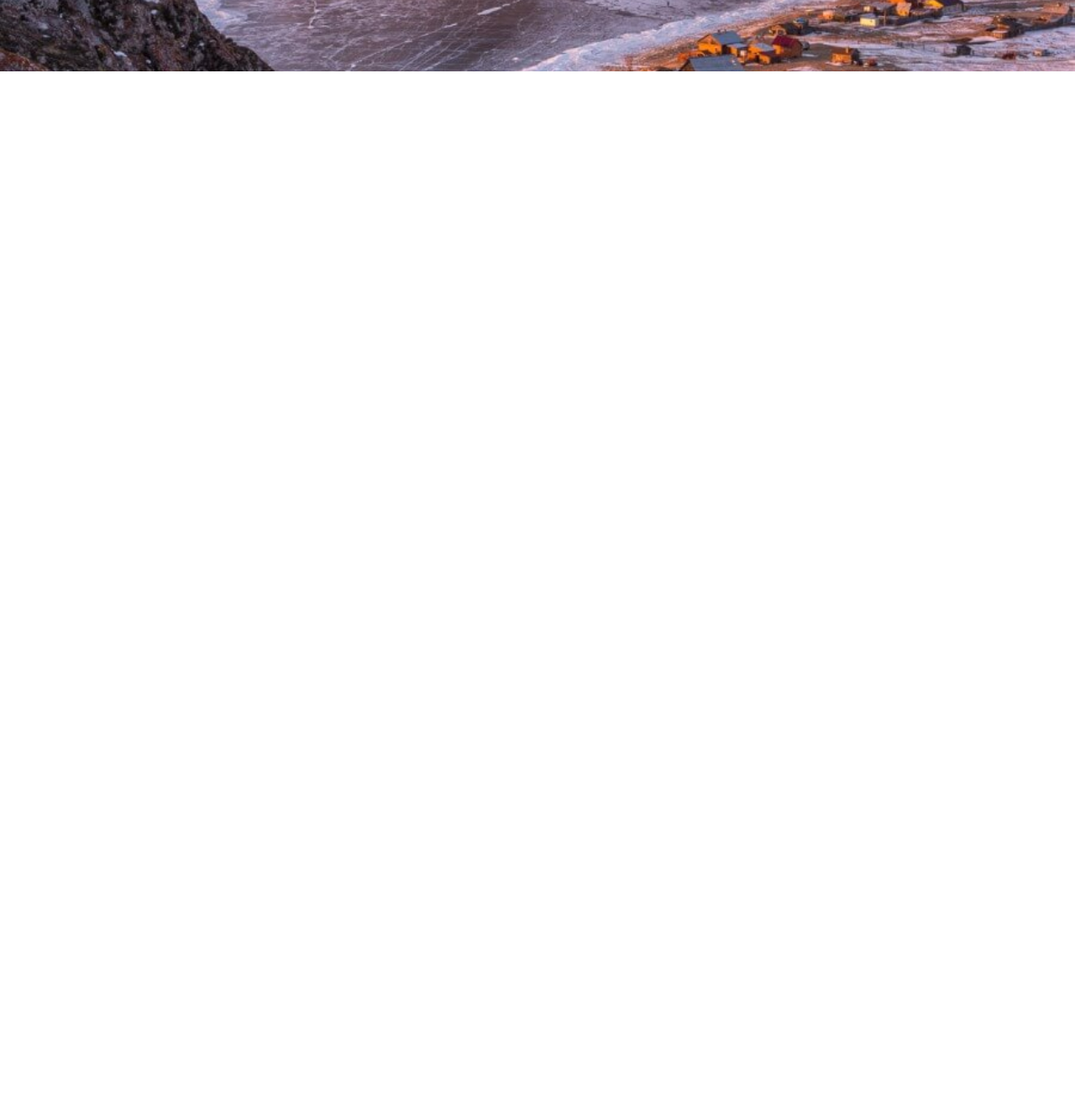
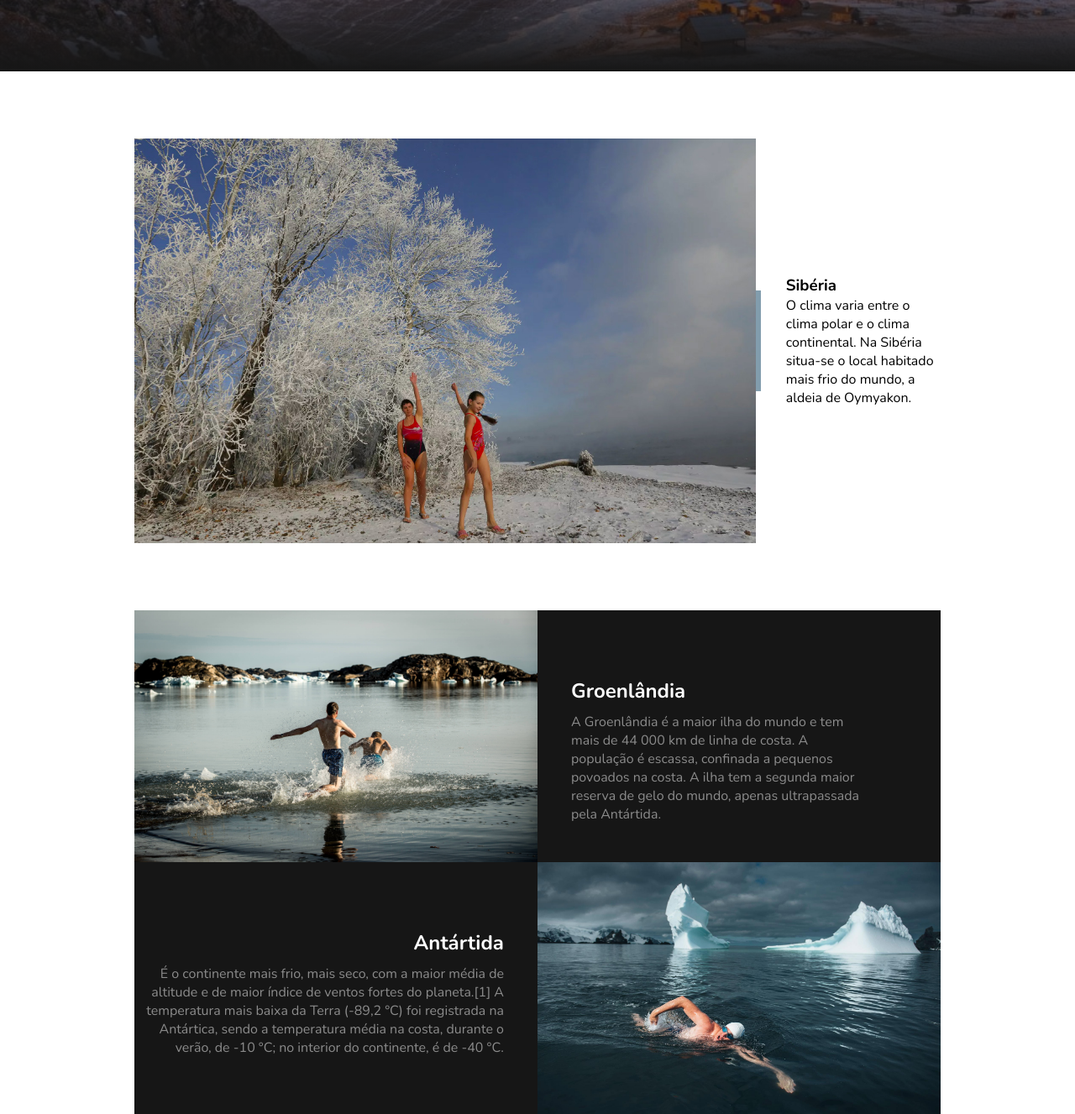
Before and after one commit to reprograma/responsivo, a plain HTML site: page exercicio-responsivo-do-zero/mundo-gelado-exercicio-resolvido/index.html in a window 1280 px wide. Shown: the part 500-1827 px from the top of the page at 84% size. Before the commit the page ends 800 px from the top, so only its background shows below. Drawn offline with nearby package versions, Linux system fonts and the light colour scheme.

Commit message:
Add destination section

```diff
--- a/exercicio-responsivo-do-zero/mundo-gelado-exercicio-resolvido/css/style.css
+++ b/exercicio-responsivo-do-zero/mundo-gelado-exercicio-resolvido/css/style.css
@@ -2,6 +2,10 @@
   margin: 0;
   padding: 0;
   box-sizing: border-box;
+}
+
+html {
+  scroll-behavior: smooth;
 }
 
 body {
@@ -22,15 +26,15 @@ a {
   margin: 0 auto;
 }
 
-.transition {
-  transition: all 1s;
-}
-
 @media (max-width: 960px) {
   .container {
     width: 100%;
     padding: 0 4%;
   }
+}
+
+.transition {
+  transition: all 1s;
 }
 
 .nav {
@@ -81,6 +85,10 @@ a {
   margin-top: 85px;
   text-align: center;
   height: 500px;
+  background: linear-gradient(to bottom, rgba(22, 22, 22, .1) 0, rgba(22, 22, 22, .5) 75%, #161616 100%), url(../img/foto-banner.jpg);
+  background-position: center;
+  background-repeat: no-repeat;
+  background-size: cover;
 }
 
 @media (max-width: 420px) {
@@ -145,3 +153,153 @@ a {
 .btn--primary:hover {
   background-color: #36b0e0;
 }
+
+.destination {
+  padding: 80px 0;
+}
+
+.destination__border {
+  width: 30px;
+  height: 120px;
+  background-color: #829dad;
+  display: block;
+}
+
+@media (max-width: 960px) {
+  .destination__border {
+    display: none;
+  }
+}
+
+.destination__text {
+  margin-left: 30px;
+}
+
+.destination--siberia {
+  display: flex;
+  align-items: center;
+  justify-content: center;
+}
+
+@media (max-width: 960px) {
+  .destination--siberia {
+    display: block;
+    text-align: center;
+  }
+}
+
+.destination--siberia__img {
+  max-width: 740px;
+  width: 100%;
+  height: auto;
+  display: block;
+}
+
+@media (max-width: 960px) {
+  .destination--siberia__img {
+    max-width: 100%;
+  }
+}
+
+.destination--groenlandia,
+.destination--antartida {
+  display: flex;
+  align-items: center;
+  justify-content: center;
+  height: 300px;
+}
+
+@media (max-width: 960px) {
+  .destination--groenlandia,
+  .destination--antartida {
+    display: block;
+    height: auto;
+  }
+
+  .destination--groenlandia {
+    margin-bottom: 40px;
+  }
+}
+
+.destination--groenlandia__img,
+.destination--antartida__img {
+  max-height: 300px;
+  width: 100%;
+  height: auto;
+  display: block;
+}
+
+@media (max-width: 960px) {
+  .destination--groenlandia__img,
+  .destination--antartida__img {
+    max-height: 100%;
+  }
+}
+
+.destination__description {
+  background: #161616;
+  height: inherit;
+  width: 50%;
+}
+
+@media (max-width: 960px) {
+  .destination__description {
+    width: 100%;
+    text-align: center;
+    padding: 40px;
+  }
+}
+
+.destination__title {
+  color: #fff;
+  font-size: 24px;
+  margin-bottom: 10px;
+  margin-top: 80px;
+}
+
+@media (max-width: 960px) {
+  .destination__title {
+    margin-top: 0;
+  }
+}
+
+.destination_paragraph {
+  color: rgba(255,255,255,.5);
+}
+
+.destination_paragraph--groenlandia {
+  max-width: 80%;
+}
+
+@media (max-width: 960px) {
+  .destination_paragraph--groenlandia {
+    max-width: 100%;
+  }
+}
+
+.destination--groenlandia__wrapper-img,
+.destination--antartida__wrapper-img {
+  width: 50%;
+}
+
+@media (max-width: 960px) {
+  .destination--groenlandia__wrapper-img,
+  .destination--antartida__wrapper-img {
+    width: 100%;
+  }
+}
+
+.destination__description--groenlandia {
+  padding-left: 40px;
+}
+
+.destination__description--antartida {
+  padding-right: 40px;
+  text-align: right;
+}
+
+@media (max-width: 960px) {
+  .destination__description--antartida {
+    text-align: center;
+  }
+}
--- a/exercicio-responsivo-do-zero/mundo-gelado-exercicio-resolvido/index.html
+++ b/exercicio-responsivo-do-zero/mundo-gelado-exercicio-resolvido/index.html
@@ -14,13 +14,13 @@
         <div class="container">
           <ul class="nav__menu">
             <li>
-              <a href="#" class="nav__link">Sobre</a>
+              <a href="#sobre" class="nav__link">Sobre</a>
             </li>
             <li>
-              <a href="#" class="nav__link">Destinos</a>
+              <a href="#destinos" class="nav__link">Destinos</a>
             </li>
             <li>
-              <a href="#" class="nav__link">Contato</a>
+              <a href="#contato" class="nav__link">Contato</a>
             </li>
             <img src="img/menu-hamburger.png" alt="Menu mobile" class="nav__mobile">
           </ul>
@@ -34,6 +34,44 @@
         <h2 class="banner__subtitle">A agência de viagens que te leva aos lugares<br> mais congelantes do planeta.</h2>
         <a href="#" class="btn btn--primary banner__btn transition">Quero saber mais</a>
       </section>
+
+      <section id="destinos">
+        <div class="container">
+
+          <div class="destination destination--siberia">
+            <img src="img/siberia-1.jpg" alt="Foto Siberia" class="destination--siberia__img">
+            <span class="destination__border"></span>
+            <div class="destination__text">
+              <h3>Sibéria</h3>
+              <p>O clima varia entre o clima polar e o clima continental. Na Sibéria situa-se o local habitado mais frio do mundo, a aldeia de Oymyakon.</p>
+            </div>
+          </div>
+
+          <div>
+            <div class="destination--groenlandia">
+              <div class="destination--groenlandia__wrapper-img">
+                <img src="img/groenlandia-1.jpg" alt="Foto groenlandia" class="destination--groenlandia__img">
+              </div>
+              <div class="destination__description destination__description--groenlandia">
+                <h4 class="destination__title">Groenlândia</h4>
+                <p class="destination_paragraph destination_paragraph--groenlandia">A Groenlândia é a maior ilha do mundo e tem mais de 44 000 km de linha de costa. A população é escassa, confinada a pequenos povoados na costa. A ilha tem a segunda maior reserva de gelo do mundo, apenas ultrapassada pela Antártida.</p>
+              </div>
+            </div>
+
+            <div class="destination--antartida">
+              <div class="destination__description destination__description--antartida">
+                <h4 class="destination__title">Antártida</h4>
+                <p class="destination_paragraph">É o continente mais frio, mais seco, com a maior média de altitude e de maior índice de ventos fortes do planeta.[1] A temperatura mais baixa da Terra (-89,2 °C) foi registrada na Antártica, sendo a temperatura média na costa, durante o verão, de -10 °C; no interior do continente, é de -40 °C.</p>
+              </div>
+              <div class="destination--groenlandia__wrapper-img">
+                <img src="img/antartida-1.jpg" alt="Foto antartida" class="destination--antartida__img">
+              </div>
+            </div>
+
+        </div>
+
+      </div>
+      </section>
     </main>
   </body>
 </html>
```
Also changed, not shown: exercicio-responsivo-do-zero/mundo-gelado-exercicio-resolvido/img/antartida-1.jpg (added), exercicio-responsivo-do-zero/mundo-gelado-exercicio-resolvido/img/groenlandia-1.jpg (added), exercicio-responsivo-do-zero/mundo-gelado-exercicio-resolvido/img/siberia-1.jpg (added).
